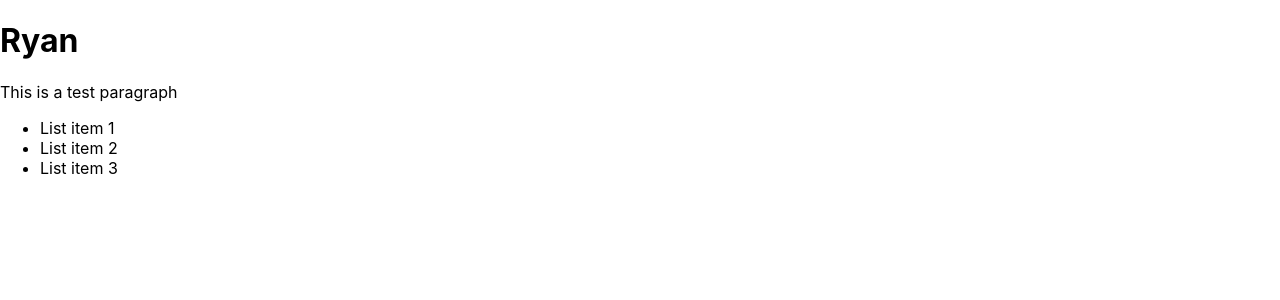
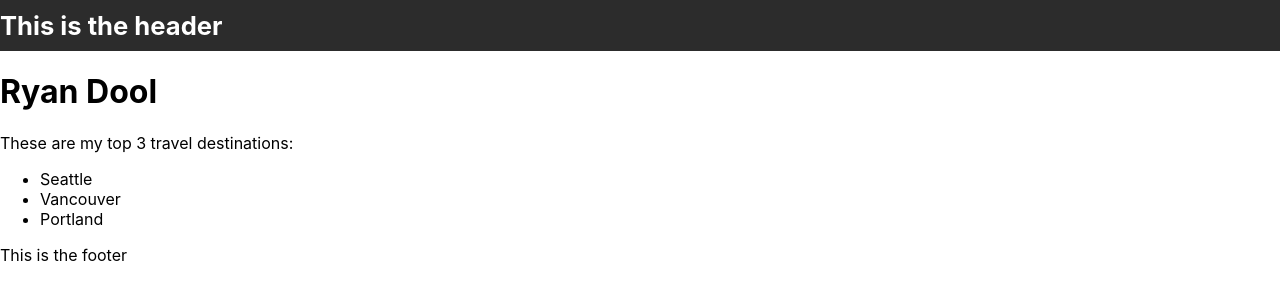
Before and after one commit to RyanDool/scrimba-react, a React (Create React App) app: page / in a window 1280 px wide. Shown: the top 300 px of the page. Built offline with nearby package versions, Linux system fonts and the light colour scheme.

Commit message:
JSX to JavaScript and back

```diff
--- a/src/App.js
+++ b/src/App.js
@@ -1,19 +1,18 @@
 import React, { Component } from 'react';
-import logo from './logo.svg';
-import './App.css';
+// import logo from './logo.svg';
+import AppHeader from './components/AppHeader'
+import AppBody from './components/AppBody'
+import AppFooter from './components/AppFooter'
+import './styles/App.css';
 
 
 class App extends Component{
   render() {
     return (
        <div>
-         <h1>Ryan</h1>
-         <p>This is a test paragraph</p>
-         <ul>
-           <li>List item 1</li>
-           <li>List item 2</li>
-           <li>List item 3</li>
-         </ul>
+         <AppHeader />
+         <AppBody />
+         <AppFooter />
        </div>
     );
   }
--- /dev/null
+++ b/src/components/AppBody.js
@@ -0,0 +1,23 @@
+import React, { Component } from 'react';
+
+class AppBody extends Component{
+    render() {
+        const   firstName = "Ryan",
+                lastName = "Dool",
+                travelLocs = ['Seattle','Vancouver','Portland'],
+                travelList = travelLocs.map((traveLoc) =>
+                    <li key={traveLoc}>{traveLoc}</li>
+                );
+        return (
+            <main>
+                <h1>{firstName + ' ' + lastName}</h1>
+                <p>These are my top 3 travel destinations:</p>
+                <ul>
+                    { travelList }
+                </ul>
+            </main>
+        )
+    }
+}
+
+export default AppBody
--- /dev/null
+++ b/src/components/AppFooter.js
@@ -0,0 +1,12 @@
+import React, { Component } from "react";
+
+class AppFooter extends Component {
+    render(){
+        return (
+            <footer>This is the footer</footer>
+        )
+    }
+}
+
+
+export default AppFooter
--- /dev/null
+++ b/src/components/AppHeader.js
@@ -0,0 +1,12 @@
+import React, { Component } from "react";
+import '../styles/AppHeader.css';
+
+class AppHeader extends Component{
+    render(){
+        return (
+            <header className="navbar">This is the header</header>
+        )
+    }
+}
+
+export default AppHeader
--- a/src/App.css
+++ b/src/styles/App.css
@@ -1,3 +1,11 @@
+body{
+  position:relative;
+  display:block;
+  width:100%;
+  overflow:hidden;
+  height:auto;
+  margin:0 auto;
+}
 .App {
   text-align: center;
 }
--- /dev/null
+++ b/src/styles/AppHeader.css
@@ -0,0 +1,7 @@
+.navbar{
+    background-color: rgb(44, 44, 44);
+    color:#ffffff;
+    font-weight:700;
+    font-size:1.6rem;
+    padding:10px 0;
+}
```
